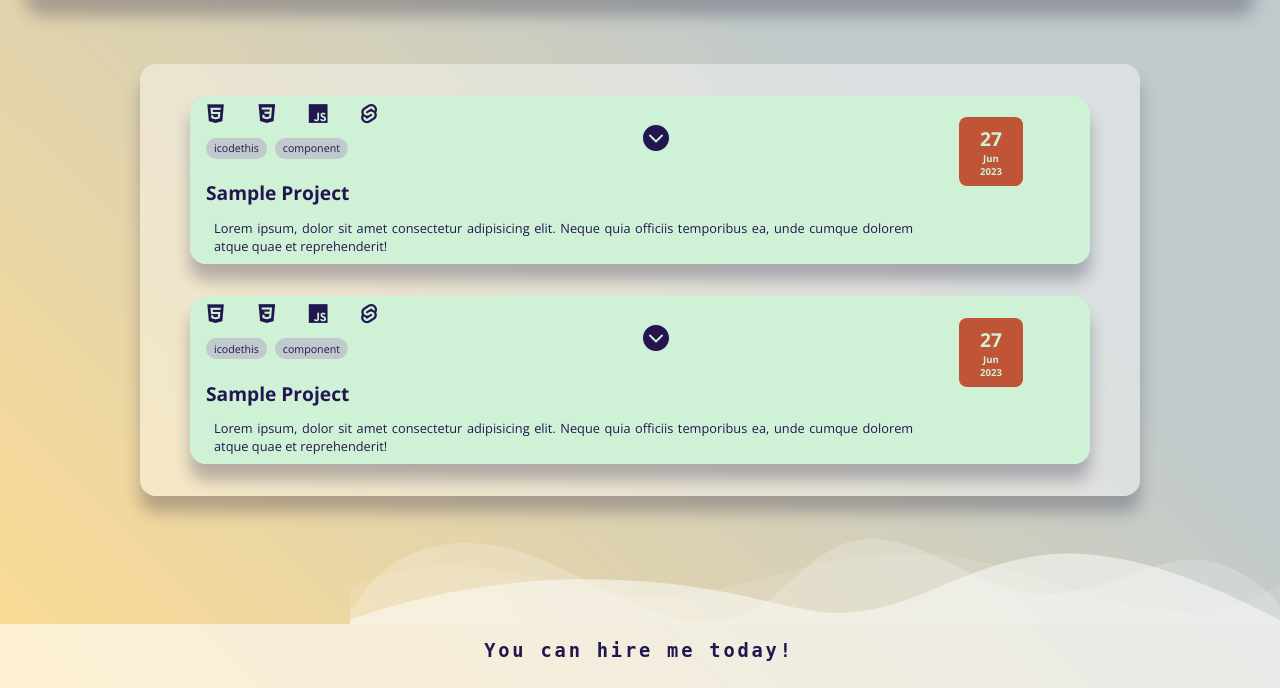
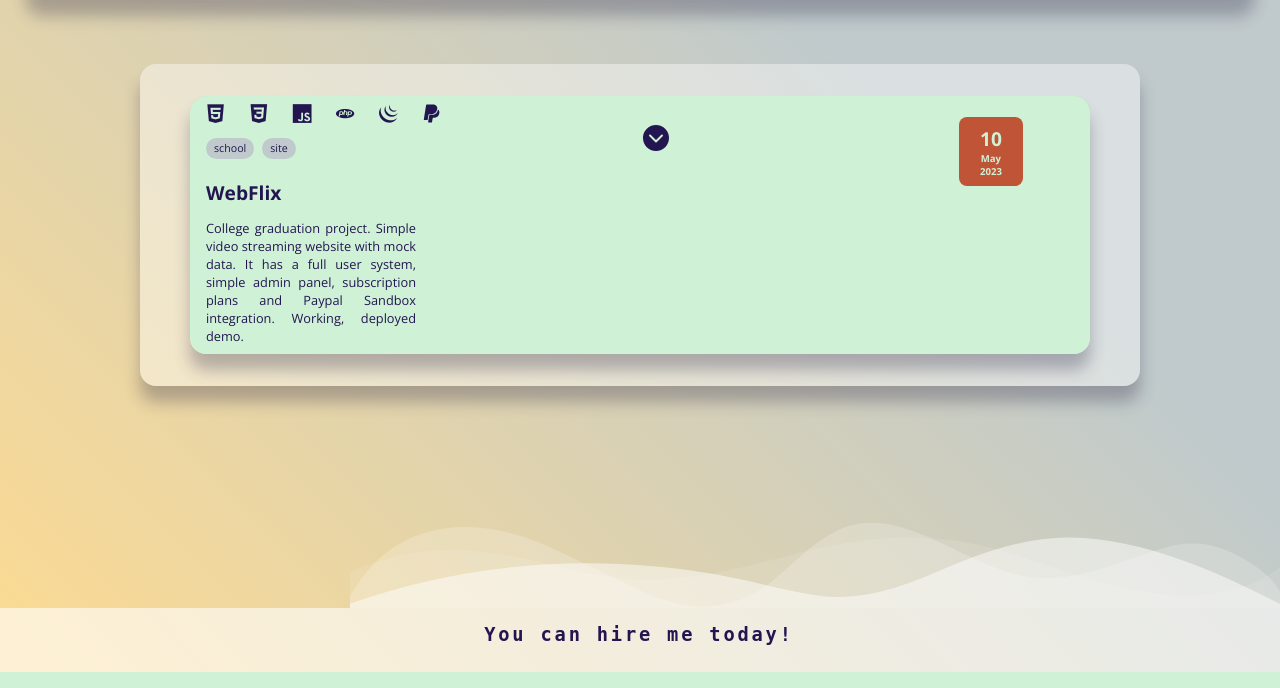
Before and after one commit to tom-gora/webdev_basics, a PHP site: page / in a window 1280 px wide. Shown: the part 128-816 px from the top of the page. Run offline with PHP 8.4, Linux system fonts and the light colour scheme; grey boxes are pictures that could not be loaded.

Commit message:
minor responsiveness fixes+ first hardcoded card added before building script generated content

```diff
--- a/index.html
+++ b/index.html
@@ -59,11 +59,13 @@
         <i class="devicon-html5-plain"></i>
         <i class="devicon-css3-plain"></i>
         <i class="devicon-javascript-plain"></i>
-        <i class="devicon-svelte-plain"></i>
+        <i class="devicon-php-plain"></i>
+        <i class="devicon-jquery-plain"></i>
+        <ion-icon name="logo-paypal" style="font-size: 1.2rem";></ion-icon>
       </header>
-      <div class="thumb">
+      <div class="thumb" style="background-image: url('https://raw.githubusercontent.com/tom-gora/webflix-college-project-git/main/thumbnail.png')";>
         <button class="view-link">
-          <a href="#">
+          <a href="https://webflix-demo.site/">
             <small>View it!</small>
             <ion-icon name="eye"></ion-icon>
           </a>
@@ -75,26 +77,24 @@
         </button>
         <div class="details-top">
           <span class="categories">
-            <small>icodethis</small>
-            <small>component</small>
+            <small>school</small>
+            <small>site</small>
           </span>
           <div class="date">
             <div class="date-card">
-              <span>27</span>
-              <span>Jun</span>
+              <span>10</span>
+              <span>May</span>
               <span>2023</span>
             </div>
           </div>
-          <h2 class="title">Sample Project</h2>
+          <h2 class="title">WebFlix</h2>
         </div>
         <div class="details-bottom">
           <p class="description">
-            Lorem ipsum, dolor sit amet consectetur adipisicing elit. Neque
-            quia officiis temporibus ea, unde cumque dolorem atque quae et
-            reprehenderit!
+            College graduation project. Simple video streaming website with mock data. It has a full user system, simple admin panel, subscription plans and Paypal Sandbox integration. Working, deployed demo.
           </p>
           <button class="view-link">
-            <a href="#">
+            <a href="https://webflix-demo.site/">
               <small>View it!</small>
               <ion-icon name="eye"></ion-icon>
             </a>
@@ -104,55 +104,6 @@
     </div>
     <!-- end of card 1 -->
 
-    <div class="card" data-size="" data-expanded="false" aria-expanded="false" id="card2">
-      <header class="skills">
-        <i class="devicon-html5-plain"></i>
-        <i class="devicon-css3-plain"></i>
-        <i class="devicon-javascript-plain"></i>
-        <i class="devicon-svelte-plain"></i>
-      </header>
-      <div class="thumb">
-        <button class="view-link">
-          <a href="#">
-            <small>View it!</small>
-            <ion-icon name="eye"></ion-icon>
-          </a>
-        </button>
-      </div>
-      <footer class="details">
-        <button class="chevron-hint">
-          <ion-icon name="chevron-up-circle"></ion-icon>
-        </button>
-        <div class="details-top">
-          <span class="categories">
-            <small>icodethis</small>
-            <small>component</small>
-          </span>
-          <div class="date">
-            <div class="date-card">
-              <span>27</span>
-              <span>Jun</span>
-              <span>2023</span>
-            </div>
-          </div>
-          <h2 class="title">Sample Project</h2>
-        </div>
-        <div class="details-bottom">
-          <p class="description">
-            Lorem ipsum, dolor sit amet consectetur adipisicing elit. Neque
-            quia officiis temporibus ea, unde cumque dolorem atque quae et
-            reprehenderit!
-          </p>
-          <button class="view-link">
-            <a href="#">
-              <small>View it!</small>
-              <ion-icon name="eye"></ion-icon>
-            </a>
-          </button>
-        </div>
-      </footer>
-    </div>
-    <!-- end of card 1 -->
   </div>
   <!-- end of card container-->
 
@@ -185,6 +136,7 @@
   <script type="module" src="https://unpkg.com/ionicons@7.1.0/dist/ionicons/ionicons.esm.js"></script>
   <script nomodule src="https://unpkg.com/ionicons@7.1.0/dist/ionicons/ionicons.js"></script>
   <script type="text/javascript" src="public/app.js"></script>
+  <script type="text/javascript" src="public/fetch-content.js" defer></script>
 </body>
 
 </html>
--- a/public/app.js
+++ b/public/app.js
@@ -64,12 +64,12 @@ window.onload = () => {
         element.style.transform = "rotate(180deg)";
         currentlyExpandedCard.setAttribute("data-expanded", "false");
         currentlyExpandedCard.setAttribute("aria-expanded", "false");
-        currentlyExpandedFooter.style.bottom = "-8rem";
+        currentlyExpandedFooter.style.bottom = "-9rem";
         currentlyExpandedToggle.style.transform = "rotate(0deg)";
       } else if (cardSize === "small" && cardState === "true") {
         parentCard.setAttribute("data-expanded", "false");
         parentCard.setAttribute("aria-expanded", "false");
-        parentFooter.style.bottom = "-8rem";
+        parentFooter.style.bottom = "-9rem";
         element.style.transform = "rotate(0deg)";
       } else if (cardSize === "large" && cardState === "false") {
         parentFooter.style.bottom = 0;
--- a/public/styles.css
+++ b/public/styles.css
@@ -154,7 +154,7 @@ body {
 .skills {
   display: flex;
   flex-direction: row;
-  gap: 2rem;
+  gap: 1.5rem;
   justify-items: center;
   align-items: center;
   padding: 0.5rem 1rem;
@@ -179,7 +179,6 @@ body {
   justify-content: flex-end;
   width: 100%;
   height: 90%;
-  background-image: url("https://bootstrapmade.com/content/templatefiles/PhotoFolio/PhotoFolio-bootstrap-website-template-md.webp");
   background-size: cover;
   background-position: center;
   transition: var(--transition);
@@ -189,7 +188,7 @@ body {
   display: flex;
   flex-direction: column;
   position: absolute;
-  bottom: -8rem;
+  bottom: -9rem;
   width: 100%;
   height: fit-content;
   background: var(--secondary);
@@ -289,15 +288,15 @@ body {
   width: 100%;
   display: flex;
   flex-direction: row;
+  justify-content: space-between;
   gap: 2rem;
 }
 
 .description {
-  max-width: 80%;
+  max-width: 210px;
   text-align: justify;
   text-justify: inter-word;
   padding-bottom: 1rem;
-  padding-left: 0.5rem;
 }
 
 .thumb .view-link {
@@ -309,12 +308,12 @@ body {
   margin-top: 0rem;
   background: var(--primary);
   border-top-left-radius: 1rem;
-  width: 120%;
+  width: 5rem;
   display: flex;
   flex-direction: column;
   justify-content: flex-start;
   align-items: center;
-  padding-top: 2rem;
+  padding-block: 2rem;
 }
 
 .details:focus .view-link,
```
